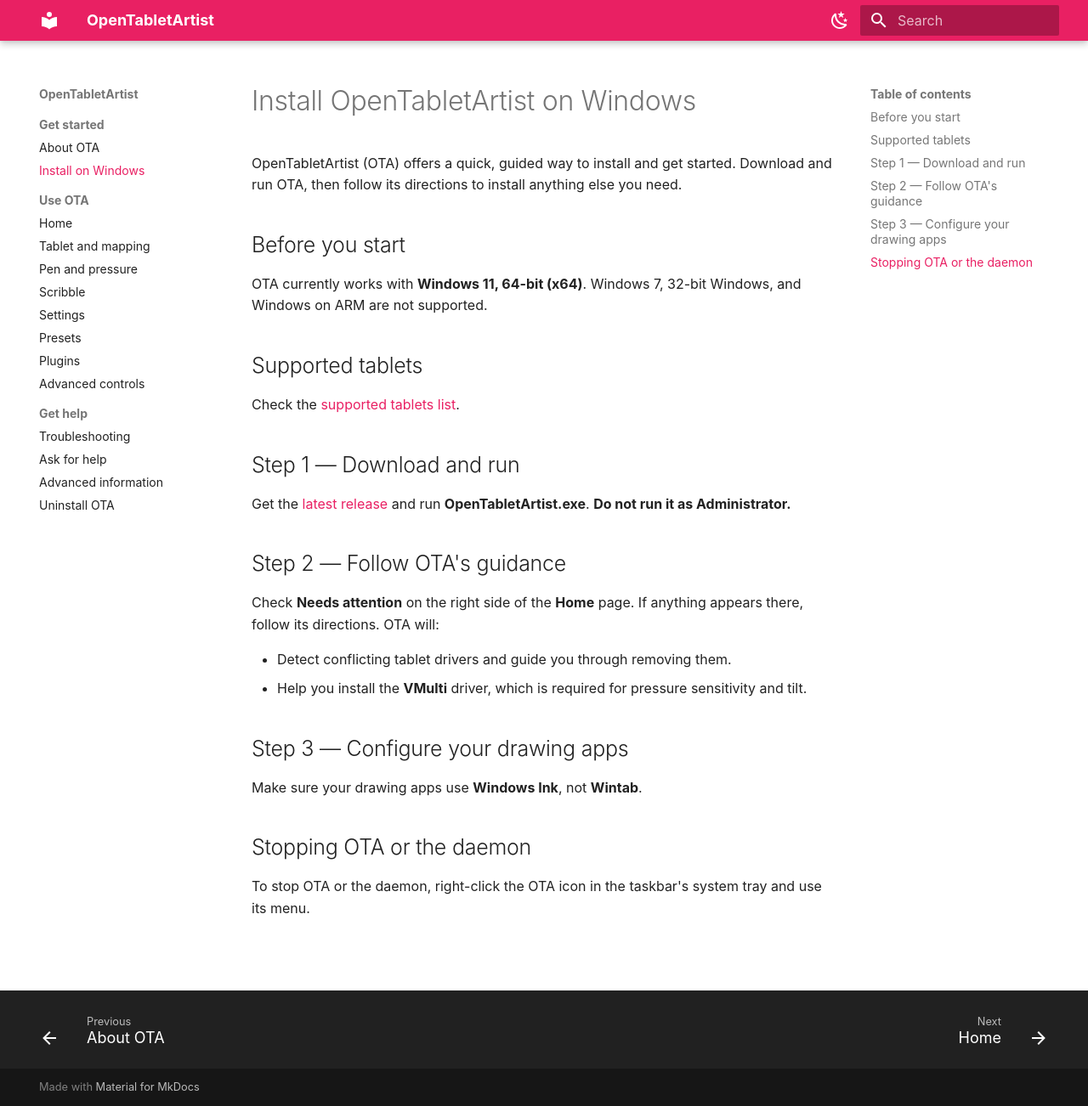
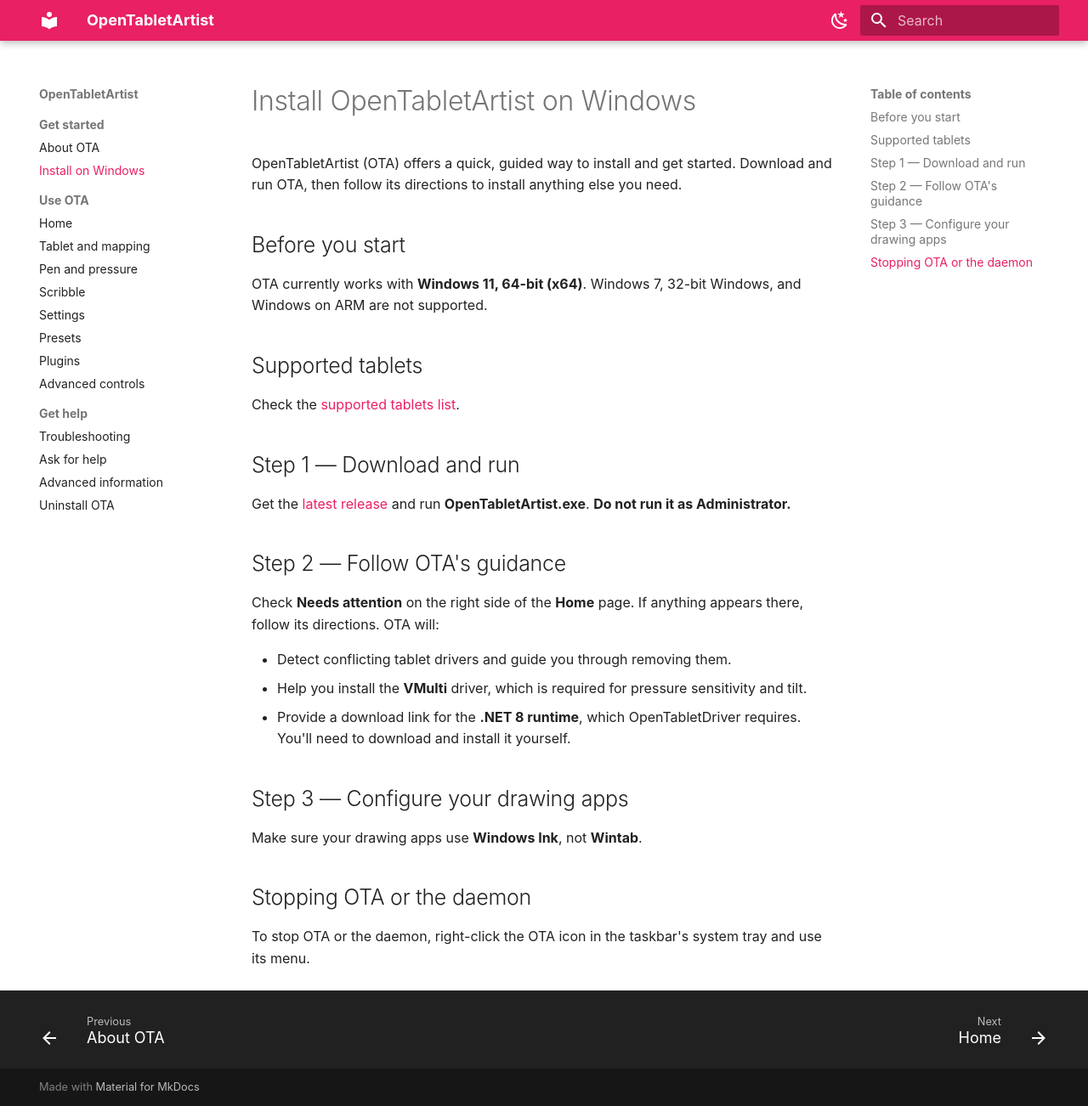
Before and after one commit to TheSevenPens/OpenTabletArtist, an MkDocs documentation site: the page built from docs/user/INSTALL.md, in a window 1280 px wide and 1302 px high. Shown: the whole window at 85% size. Built offline with MkDocs 1.6.1 and Material for MkDocs 9.7.7, drawn with Linux system fonts in a browser that asks for light colours.

Commit message:
docs: clarify .NET runtime download during setup

```diff
--- a/docs/user/INSTALL.md
+++ b/docs/user/INSTALL.md
@@ -24,6 +24,8 @@
 
 - Detect conflicting tablet drivers and guide you through removing them.
 - Help you install the **VMulti** driver, which is required for pressure sensitivity and tilt.
+- Provide a download link for the **.NET 8 runtime**, which OpenTabletDriver requires. You'll need
+  to download and install it yourself.
 
 ## Step 3 — Configure your drawing apps
 
```
